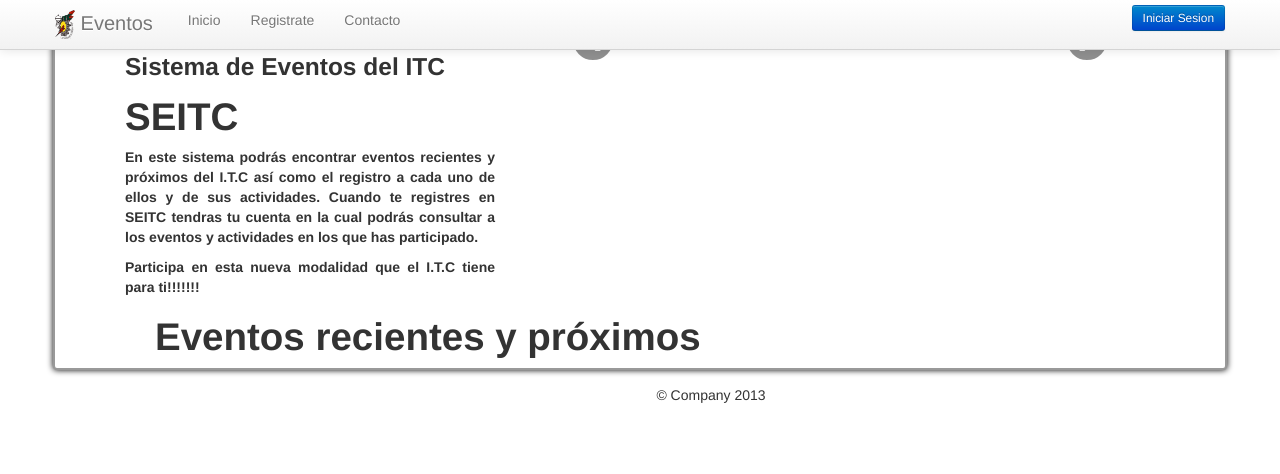
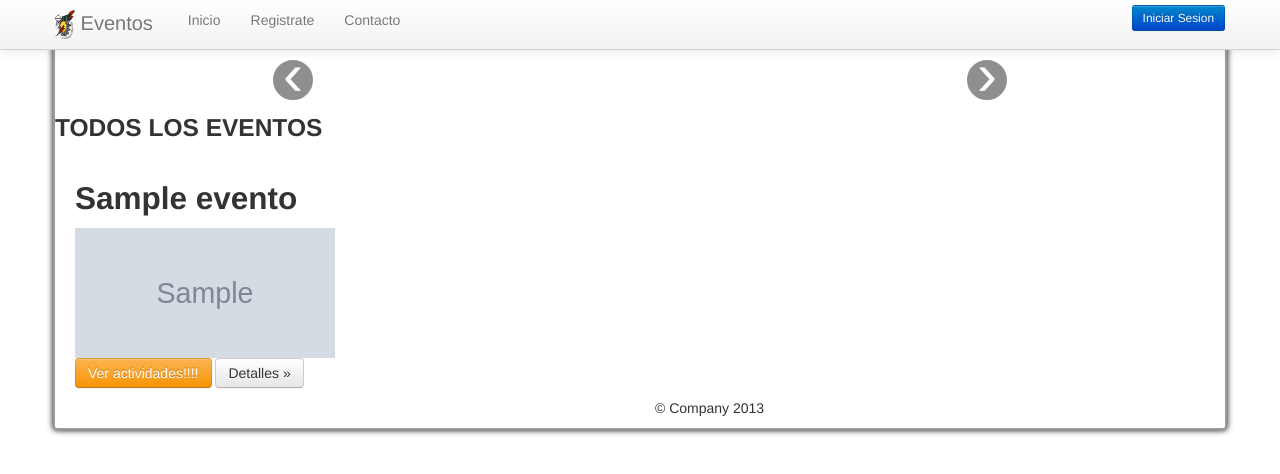
Before and after one commit to ozkar619/eventos, a PHP site: page /php/aplication/views/site/inicio.php in a window 1280 px wide. Shown: the top 474 px of the page. Run offline with PHP 8.4, Linux system fonts and the light colour scheme; tables that the repository leaves empty hold one stand-in row (values such as "Sample post"); grey boxes marked "Sample" are stand-in pictures; a stand-in replaces the project's code that opens the database connection.

Commit message:
Aun faltan actividades :P

```diff
--- /dev/null
+++ b/aplication/controllers/adminController/actividadesController.php
@@ -0,0 +1,4 @@
+<?php
+
+
+?>
--- a/aplication/controllers/siteController/inicioController.php
+++ b/aplication/controllers/siteController/inicioController.php
@@ -7,7 +7,7 @@ class InicioControler extends Evento {
         $hoy = date("Y-m-d");
         if ($eventos == 0) {//muestra todos los eventos por haber
             $sql = "SELECT * FROM " . $this->nombre_tabla .
-                    " where fecha_fin > " . "'" . "$hoy" . "'";
+                    " where fecha_fin > " . "'" . "$hoy" . "'". " order by fecha_fin asc";
         } else {//smuestra los "$eventos" eventos mas proximos a terminarse
             $sql = "SELECT * FROM " . $this->nombre_tabla .
                     " where fecha_fin > " . "'" . "$hoy" . "'" . " order by fecha_fin asc limit " . $eventos;
@@ -42,5 +42,11 @@ class InicioControler extends Evento {
         return ($cant[0]);
     }
 
+    public function regresa_evento($id){
+        $sql= "SELECT * FROM evt_eventos where id_evento = "+$id;
+        $rs = $this->consulta_sql($sql);
+        return $rs->GetArray();
+    }
+
 }
 ?>
--- a/aplication/views/bootstrap/css/aplication.css
+++ b/aplication/views/bootstrap/css/aplication.css
@@ -35,10 +35,14 @@
     padding-left: 20px;
 }
 .image{
-    width: 600px;
-    height: 320px;
+    width: 800px;
+    height: 350px;
 }
 
+.image2{
+    width: 260px;
+    height: 130px;
+}
 .azul{
     background-color: blue;
 }
@@ -58,3 +62,15 @@
     text-align : justify;
     font-weight: bold;
 }
+
+.padding
+{
+padding-top:5px;
+padding-bottom:5px;
+padding-right:10px;
+padding-left:10px;
+}
+.padding2
+{
+padding-top:40px;
+}
--- /dev/null
+++ b/aplication/views/bootstrap/js/inicio.js
@@ -0,0 +1,13 @@
+
+//,f_i,f_f,cont,info
+function func_modal(nom,lugar,f_i,f_f,cont,info)
+{
+    document.getElementById("nombre").innerHTML = (nom);
+    document.getElementById("informacion").innerHTML = ("Informacion : "+info);
+    document.getElementById("fecha").innerHTML = ("Del "+f_i+" al "+f_f);
+    document.getElementById("lugar").innerHTML = ("Lugar :"+lugar);
+    document.getElementById("contacto").innerHTML =("Contacto :" + cont);
+    $('#myModal').modal({
+        show: true
+    })
+}
--- a/aplication/views/layouts/header.php
+++ b/aplication/views/layouts/header.php
@@ -14,6 +14,7 @@
     <link href="../bootstrap/css/aplication.css" rel="stylesheet">
 
     <script src="../bootstrap/js/jquery.js"></script>
+    <script src="../bootstrap/js/inicio.js"></script>
     <script src="../bootstrap/js/bootstrap.min.js"></script>
 
   </head>
--- a/aplication/views/site/inicio.php
+++ b/aplication/views/site/inicio.php
@@ -8,42 +8,16 @@ include ('../../models/Evento.php');
 include ('../../controllers/siteController/inicioController.php');
 include ('../layouts/header.php');
 
+
 $inicio = new InicioControler();
 
 $ruta = "../images/imgEventos/";
 ?>
 
-
-<?php if (isset($_POST['btn'])): ?>
-    <?php if (isset($_SESSION['id_usuario'])): ?>
-        <?php if ($inicio->checa_registro($_SESSION['id_usuario'], $_POST['id_eve']) == 0): ?>
-            <?php if ($inicio->registrar_a_evento($_SESSION['id_usuario'], $_POST['id_eve'])): ?>
-                <h6><?php echo "INCRIPCION CORRECTA A \"" . $_POST['nom_eve'] . "\""; ?></h6>
-            <?php endif; ?>
-        <?php else: ?>
-            <h6><?php echo "YA ESTAS INSCRITO EN  \"" . $_POST['nom_eve'] . "\""; ?></h6>
-        <?php endif; ?>
-    <?php endif; ?>
-<?php endif; ?>
-
-
-<div class="row">
-    <div class="row">
-        <div class=" span4 offset1 justificado">
-            <h3>Sistema de Eventos del ITC</h3>
-            <h1>SEITC</h1>
-            <p>En este sistema podrás encontrar eventos recientes y próximos
-                del I.T.C así como el registro a cada uno de ellos y de sus actividades.
-                Cuando te registres en SEITC tendras tu cuenta en la cual podrás
-                consultar a los eventos y actividades en los que has participado.
-            <h5>Participa en esta nueva modalidad que el I.T.C tiene para ti!!!!!!!</h5>
-            </p>
-        </div>
-        <div class=" span7 ">
-            <div id = "myCarousel" class = "carousel slide span6">
-
+<div class="padding2 row">
+    <div id = "myCarousel" class = "carousel slide span8 offset2">
         <div class = "carousel-inner">
-                    <?php $arreglo = $inicio->muestra_eventos(5); ?>
+            <?php $arreglo = $inicio->muestra_eventos(8); ?>
             <?php foreach ($arreglo as $key => $value) : ?>
                 <?php if ($key == 1): ?>
                     <div class = "item active">
@@ -59,38 +33,77 @@ $ruta = "../images/imgEventos/";
 
                             <form method="POST" action="#">
                                 <tr>
-                                            <td> <input type="BUTTON" name="btn2" value="Ver actividades" class = "btn btn-danger"></td>
-
+                                    <td>  <input type="submit" name="btn" value="Ver actividades!!!!" class = "btn btn-warning"></td>
                                     <?php if (isset($_SESSION['id_usuario'])): ?>
                                     <input type= "hidden" name="id_eve" value= "<?php echo $arreglo[$key]['id_evento'] ?>">
-                                            <input type= "hidden" name="nom_eve" value= "<?php echo $arreglo[$key]['nombre_evento'] ?>">
-                                            <td>  <input type="submit" name="btn" value="UNETE!!!!" class = "btn btn-warning"></td>
+
                                 <?php else : ?>
                                     <td> <h5><span class="label label-important">Registrate o inicia sesion para unirte al evento</span></h5></td>
                                 <?php endif ?>
                                 </tr>
                             </form>
-
                         </div>
                     </div>
                 <?php endforeach; ?>
             </div>
             <a class="carousel-control left" href="#myCarousel" data-slide="prev">&lsaquo;</a>
             <a class="carousel-control right" href="#myCarousel" data-slide="next">&rsaquo;</a>
+        </div>
+    </div>
 
+    <div class="">
+        <H3>TODOS LOS EVENTOS</H3>
+    </div>
+
+
+    <div class="padding">
+        <?php $arreglo = $inicio->muestra_eventos(); ?>
+        <?php $control = 0; ?>
+        <?php foreach ($arreglo as $key => $value) : ?>
+            <?php
+            $nom = $arreglo[$key]['nombre_evento'];
+            $f_i = $arreglo[$key]['fecha_inicio'];
+            $f_f = $arreglo[$key]['fecha_fin'];
+            $inf = $arreglo[$key]['informacion'];
+            $lugar = $arreglo[$key]['lugar'];
+            $cont = $arreglo[$key]['contacto']
+            ?>
+            <?php if ($control === 0): ?>
+                <div class="row-fluid">
+                <?php endif; ?>
+
+                <div class="span4 padding">
+                    <h2><?php echo $arreglo[$key]['nombre_evento'] ?></h2>
+                    <img class="image2" src="<?php echo $ruta.$arreglo[$key]['imagen'] ?>"/>
+                    <?php $nom = $arreglo[$key]['nombre_evento']; ?>
+                    <td>  <input type="submit" name="btn" value="Ver actividades!!!!" class = "btn btn-warning"></td>
+                    <a role="button" class="btn" data-toggle="modal" onclick="func_modal('<?php echo $nom ?>', '<?php echo $lugar ?>', '<?php echo $f_i ?>', '<?php echo $f_f ?>', '<?php echo $cont ?>', '<?php echo $inf ?>')" >Detalles »</a>
+                </div>
+                <?php $control++; ?>
+                <?php if ($control === 3): ?>
+                    <?php $control = 0; ?>
+                </div>
+            <?php endif; ?>
+        <?php endforeach; ?>
+    </div>
+</div>
+
+<div id="myModal" class="modal hide fade" tabindex="-1" role="dialog" aria-labelledby="myModalLabel" aria-hidden="true">
+    <div class="modal-header">
+        <button type="button" class="close" data-dismiss="modal" aria-hidden="true">&times;</button>
+        <div class="row">
+            <h1><div class = "spann2" id = "nombre" >
+                </div></h1>
+            <div class = "spann2" id = "img" >
             </div>
         </div>
     </div>
+    <div class="modal-body">
+        <p id="fecha"></p>
+        <p id="lugar"></p>
+        <p id="informacion"></p>
+        <p id="contacto"></p>
     </div>
-    <div class="row">
-        <div class="span6 offset1">
-            <h1>Eventos recientes y próximos</h1>
-        </div>
-    </div
-
-    <div class="row">
-        <div class="span11 ">
 
 </div>
-    </div>
 <?php include("../layouts/footer.php"); ?>
```
Also changed, not shown: aplication/controllers/siteController/actividadesController.php (added, +7 -0 lines), aplication/views/site/actividades.php (added, +14 -0 lines), 1 other file. Lines whose indentation alone changed are shown as unchanged.
